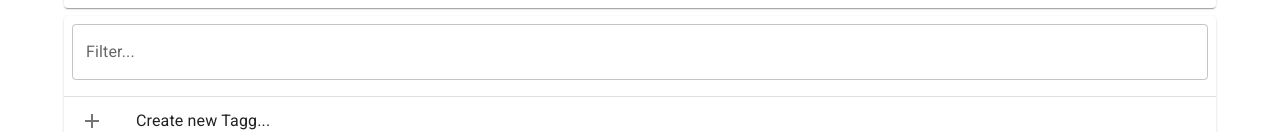
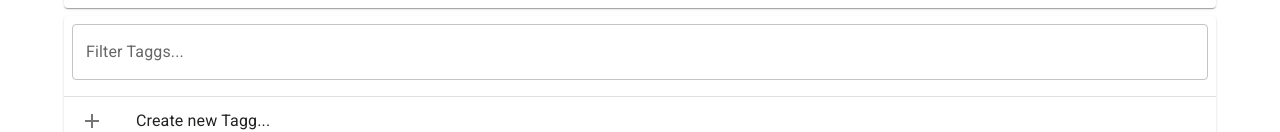
Before and after one commit to Pseudooo/TaggTimeline, a React (Create React App) app in the folder TaggTimeline.WebClient/: page / in a window 1280 px wide. Shown: the part 172-304 px from the top of the page. Built offline with nearby package versions, Linux system fonts and the light colour scheme.

Commit message:
Text change

```diff
--- a/TaggTimeline.WebClient/src/components/forms/CreateTaggInstance.tsx
+++ b/TaggTimeline.WebClient/src/components/forms/CreateTaggInstance.tsx
@@ -54,7 +54,7 @@ export const CreateTaggInstanceForm: FunctionComponent = () => {
     <>
       <FormControl fullWidth sx={{ padding: 1 }}>
         <TextField
-          label="Filter..."
+          label="Filter Taggs..."
           value={searchTerm}
           onChange={handleSearchChange}
         ></TextField>
```
